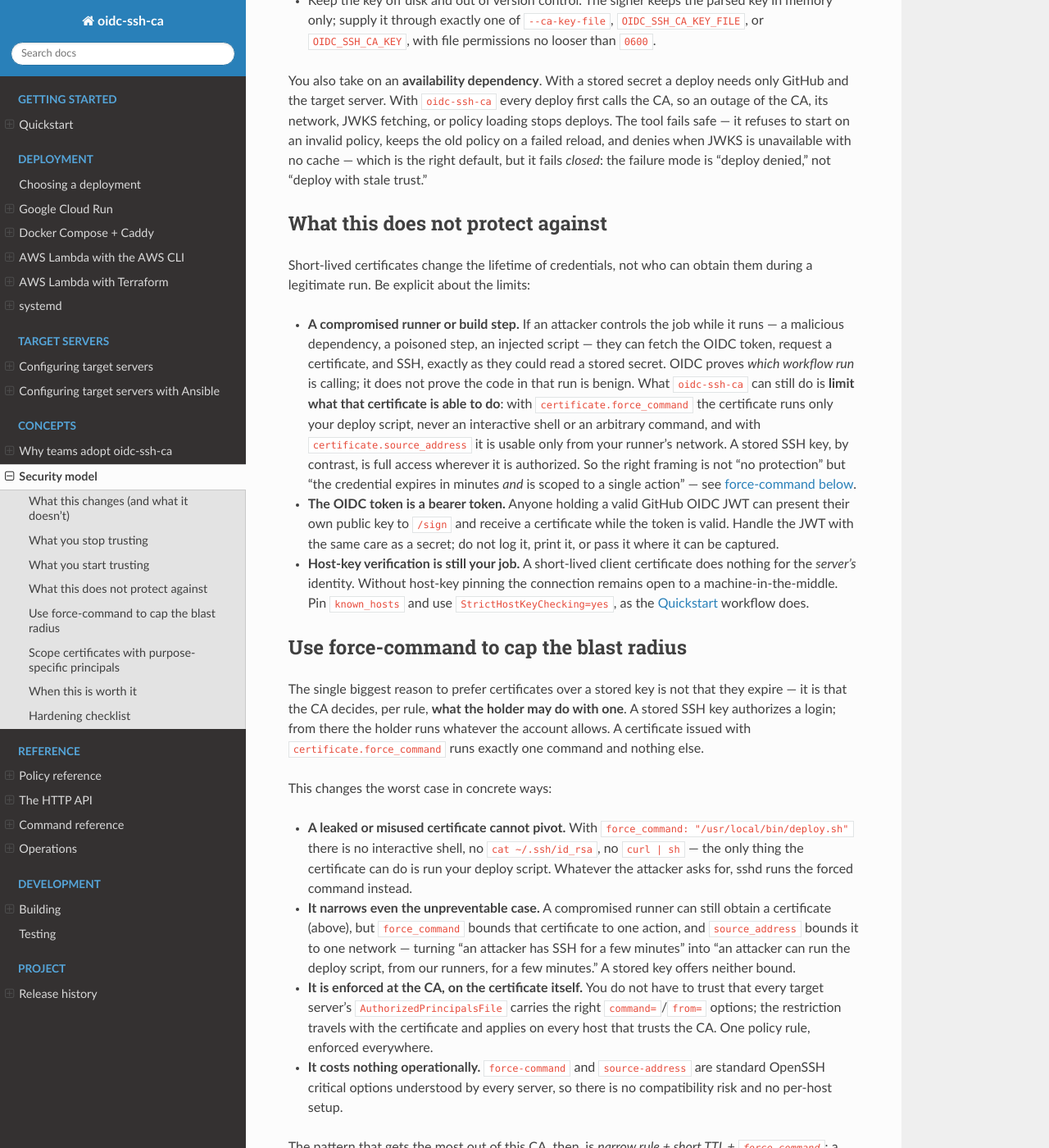
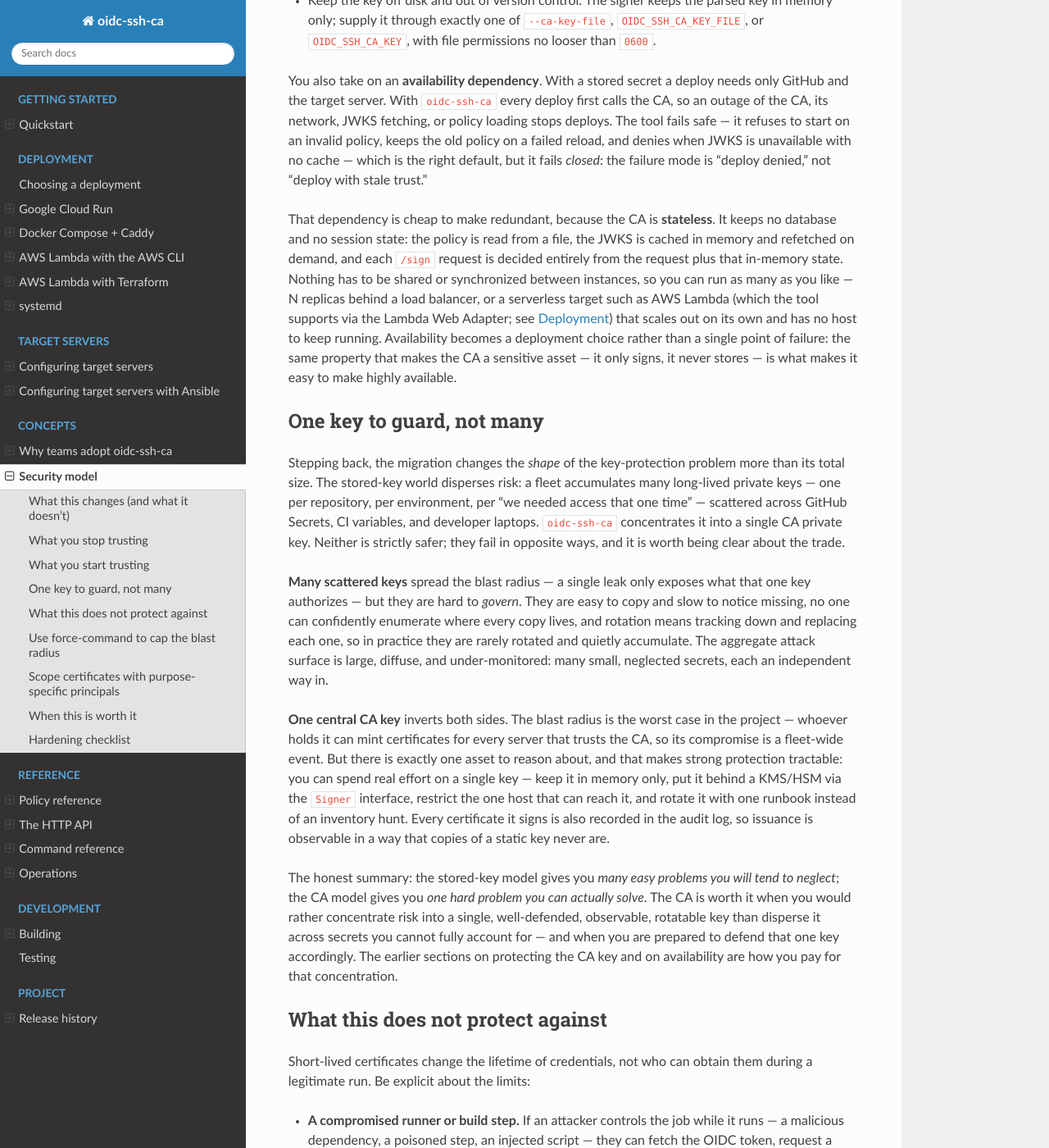
Before and after one commit to atsuoishimoto/oidc-ssh-ca, a Sphinx documentation site: the page built from docs/security-model.md, in a window 1280 px wide and 1400 px high, scrolled down 1693 px. Shown: the whole window at 82% size. Built offline with Sphinx 7.4.7 and the Read the Docs theme 3.1.0, drawn with Linux system fonts in a browser that asks for light colours.

Commit message:
docs(security-model): cover stateless availability and the centralized-vs-distributed key trade-off
Add to the security model page:
- Note that the CA's stateless design makes high availability cheap
  (N replicas or serverless/Lambda), mitigating the availability
  dependency the stored-key model does not have.
- A new "One key to guard, not many" section summarizing the trade-off
  between protecting one central CA key and protecting many scattered
  long-lived private keys.

Claude-Session: https://claude.ai/code/session_01BZQUZaT3bhHhQpqXAzHJay

```diff
--- a/docs/security-model.md
+++ b/docs/security-model.md
@@ -88,6 +88,57 @@ refuses to start on an invalid policy, keeps the old policy on a failed
 reload, and denies when JWKS is unavailable with no cache — which is the
 right default, but it fails *closed*: the failure mode is "deploy
 denied," not "deploy with stale trust."
+
+That dependency is cheap to make redundant, because the CA is
+**stateless**. It keeps no database and no session state: the policy is
+read from a file, the JWKS is cached in memory and refetched on demand,
+and each `/sign` request is decided entirely from the request plus that
+in-memory state. Nothing has to be shared or synchronized between
+instances, so you can run as many as you like — N replicas behind a load
+balancer, or a serverless target such as AWS Lambda (which the tool
+supports via the Lambda Web Adapter; see
+[Deployment](deployment/index.md)) that scales out on its own and has no
+host to keep running. Availability becomes a deployment choice rather than
+a single point of failure: the same property that makes the CA a sensitive
+asset — it only signs, it never stores — is what makes it easy to make
+highly available.
+
+## One key to guard, not many
+
+Stepping back, the migration changes the *shape* of the key-protection
+problem more than its total size. The stored-key world disperses risk: a
+fleet accumulates many long-lived private keys — one per repository,
+per environment, per "we needed access that one time" — scattered across
+GitHub Secrets, CI variables, and developer laptops. `oidc-ssh-ca`
+concentrates it into a single CA private key. Neither is strictly safer;
+they fail in opposite ways, and it is worth being clear about the trade.
+
+**Many scattered keys** spread the blast radius — a single leak only
+exposes what that one key authorizes — but they are hard to *govern*. They
+are easy to copy and slow to notice missing, no one can confidently
+enumerate where every copy lives, and rotation means tracking down and
+replacing each one, so in practice they are rarely rotated and quietly
+accumulate. The aggregate attack surface is large, diffuse, and
+under-monitored: many small, neglected secrets, each an independent way in.
+
+**One central CA key** inverts both sides. The blast radius is the worst
+case in the project — whoever holds it can mint certificates for every
+server that trusts the CA, so its compromise is a fleet-wide event. But
+there is exactly one asset to reason about, and that makes strong
+protection tractable: you can spend real effort on a single key — keep it
+in memory only, put it behind a KMS/HSM via the `Signer` interface,
+restrict the one host that can reach it, and rotate it with one runbook
+instead of an inventory hunt. Every certificate it signs is also recorded
+in the audit log, so issuance is observable in a way that copies of a
+static key never are.
+
+The honest summary: the stored-key model gives you *many easy problems you
+will tend to neglect*; the CA model gives you *one hard problem you can
+actually solve*. The CA is worth it when you would rather concentrate risk
+into a single, well-defended, observable, rotatable key than disperse it
+across secrets you cannot fully account for — and when you are prepared to
+defend that one key accordingly. The earlier sections on protecting the CA
+key and on availability are how you pay for that concentration.
 
 ## What this does not protect against
 
```
